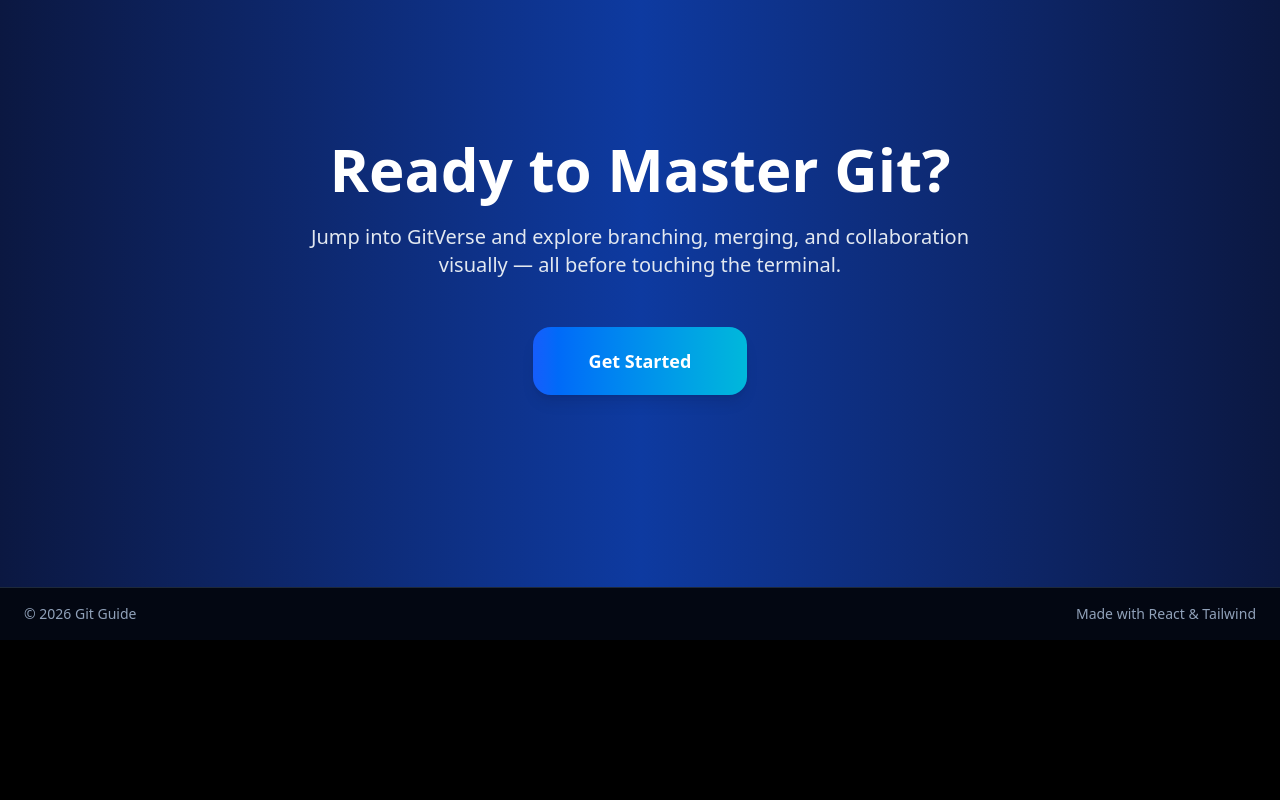
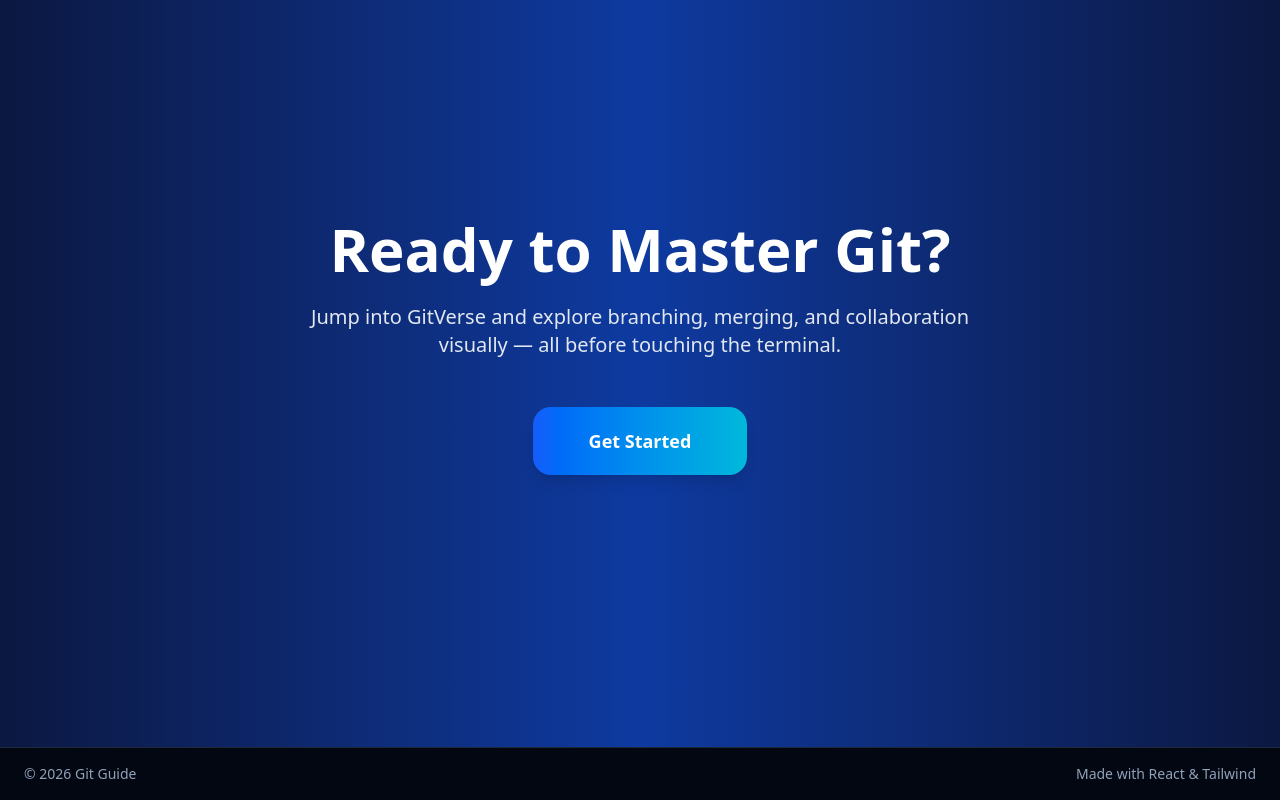
Before and after one commit to Mahiiii07/GitVerse, a React (Vite) app: page / in a window 1280 px wide. Shown: the part 1603-2403 px from the top of the page. Before the commit the page ends 2243 px from the top, so only its background shows below. Built offline with nearby package versions, Linux system fonts and the light colour scheme.

Commit message:
fix: Updated overall layout

```diff
--- a/src/App.jsx
+++ b/src/App.jsx
@@ -5,18 +5,22 @@ import LandingPage from "./pages/landing-page";
 import Contactme from "./pages/contact-me";
 import AboutMe from "./pages/about-me";
 import CheatSheet from "./pages/cheat-sheet";
+import MainLayout from "./main-layout";
 
 function App() {
   return (
     <Routes>
-      <Route path="/" element={<LandingPage />}></Route>
+      <Route path="/" element={<MainLayout />}>
+        <Route index element={<LandingPage />} />
+        <Route path="/contact-me" element={<Contactme />}></Route>
+        <Route path="/about-me" element={<AboutMe />}></Route>
+        <Route path="/cheat-sheet" element={<CheatSheet />}></Route>
+      </Route>
       <Route path="/docs" element={<Layout />}>
         <Route index element={<Navigate to="/docs/quickstart" />} />
         <Route path=":topicSlug" element={<Index />} />
       </Route>
-      <Route path="/contact-me" element={<Contactme />}></Route>
-      <Route path="/about-me" element={<AboutMe />}></Route>
-      <Route path="/cheat-sheet" element={<CheatSheet />}></Route>
+
       <Route path="*" element={<Navigate to="/" />} />
     </Routes>
   );
--- a/src/layout.jsx
+++ /dev/null
@@ -1,24 +0,0 @@
-import React from "react";
-import Navbar from "./components/navbar";
-import Footer from "./components/footer";
-import Left_sidebar from "./components/left-sidebar";
-import { Outlet } from "react-router-dom";
-
-export default function Layout() {
-  return (
-    <div className="min-h-screen flex flex-col bg-gray-950 text-slate-100">
-      <Navbar />
-      <div className="lg:flex flex-1">
-        <Left_sidebar />
-
-        <div className="hidden lg:block lg:w-10 lg:flex-none border-r border-gray-800" />
-
-        <div className="flex-1 flex-col">
-          <Outlet />
-          <Footer />
-        </div>
-        <div className="hidden lg:block lg:w-10 lg:flex-none border-l border-gray-800 " />
-      </div>
-    </div>
-  );
-}
--- /dev/null
+++ b/src/main-layout.jsx
@@ -0,0 +1,15 @@
+import Footer from "./components/footer";
+import Navbar from "./components/navbar";
+import { Outlet } from "react-router-dom";
+
+const MainLayout = () => {
+  return (
+    <div className="min-h-screen flex flex-col bg-gray-950 text-slate-100">
+      <Navbar />
+      <Outlet />
+      <Footer />
+    </div>
+  );
+};
+
+export default MainLayout;
--- a/src/pages/about-me.jsx
+++ b/src/pages/about-me.jsx
@@ -7,8 +7,6 @@ export default function AboutMe() {
   const navigate = useNavigate();
   return (
     <div className="bg-slate-950 text-white">
-      <Navbar />
-
       <div className="pb-16 pt-16 px-4 md:px-10 lg:px-24 container mx-auto grid lg:grid-cols-2 gap-16 items-center">
         <div>
           <div className="inline-flex items-center gap-2 px-4 py-1.5 rounded-full bg-blue-500/10 text-xs tracking-wide mb-6">
@@ -41,8 +39,6 @@ export default function AboutMe() {
 
         <img src={about} />
       </div>
-
-      <Footer />
     </div>
   );
 }
--- a/src/pages/cheat-sheet.jsx
+++ b/src/pages/cheat-sheet.jsx
@@ -1,10 +1,10 @@
+import Tick from "@/assets/tick";
 import Navbar from "@/components/navbar";
-import React, { useState } from "react";
+import { useState } from "react";
+import { useNavigate } from "react-router-dom";
+import Copy from "../assets/copy";
+import RightArrow from "../assets/right-arrow";
 import { data } from "../data/cheatsheet-data";
-import { useNavigate } from "react-router-dom";
-import RightArrow from "../assets/right-arrow";
-import Copy from "../assets/copy";
-import Tick from "@/assets/tick";
 
 const CheatSheet = () => {
   const navigate = useNavigate();
@@ -19,8 +19,6 @@ const CheatSheet = () => {
   }
   return (
     <div className="bg-slate-950 text-white">
-      <Navbar />
-
       <div className="container mx-auto px-4 md:px-10 lg:px-24  pt-28 pb-24">
         <h1 className="md:text-6xl text-5xl  font-extrabold mb-4">
           Git{" "}
@@ -67,7 +65,9 @@ const CheatSheet = () => {
                   </span>
                 </div>
 
-                <div className="space-y-3 overflow-y-auto scrollbar-ghost h-[calc(100%-3.5rem)] pr-1 scrollbar-thin">
+                <div
+                  className={`space-y-3 overflow-y-auto scrollbar-ghost ${tall ? "lg:h-145 h-56" : "h-56"} pr-1 scrollbar-thin`}
+                >
                   {group.commands.map((cmd) => (
                     <div
                       key={cmd.slug}
--- a/src/pages/contact-me.jsx
+++ b/src/pages/contact-me.jsx
@@ -57,7 +57,6 @@ const Contactme = () => {
 
   return (
     <div className="min-h-screen bg-gray-950 text-white">
-      <Navbar />
       <div className="pt-20 pb-12 px-4 lg:px-14 md:px-10">
         <div className="max-w-4xl mx-auto">
           <div className="text-center mb-12">
@@ -230,7 +229,6 @@ const Contactme = () => {
           </div>
         </div>
       </div>
-      <Footer />
     </div>
   );
 };
--- a/src/pages/landing-page.jsx
+++ b/src/pages/landing-page.jsx
@@ -10,8 +10,6 @@ export default function GitVerseLanding() {
   const navigate = useNavigate();
   return (
     <div className=" bg-slate-950  text-white ">
-      <Navbar />
-
       <div className="pt-28 pb-32 px-4 md:px-10 lg:px-24 container mx-auto  grid lg:grid-cols-2 gap-16 items-center">
         <div>
           <div className="inline-flex items-center gap-2 px-4 py-1.5 rounded-full bg-blue-500/10  text-xs tracking-wide mb-6">
@@ -124,7 +122,7 @@ export default function GitVerseLanding() {
         </div>
       </div>
 
-      <div className="  mx-auto px-10 md:py-48 py-16 bg-linear-to-r from-blue-900/35 via-blue-600/60 to-blue-900/35 text-center transition-all duration-500 ">
+      <div className="h-screen flex flex-col items-center justify-center   bg-linear-to-r from-blue-900/35 via-blue-600/60 to-blue-900/35 text-center transition-all duration-500 ">
         <h2 className="text-5xl md:text-6xl font-extrabold mb-6 ">
           Ready to Master Git?
         </h2>
@@ -139,8 +137,6 @@ export default function GitVerseLanding() {
           Get Started
         </button>
       </div>
-
-      <Footer />
     </div>
   );
 }
```
